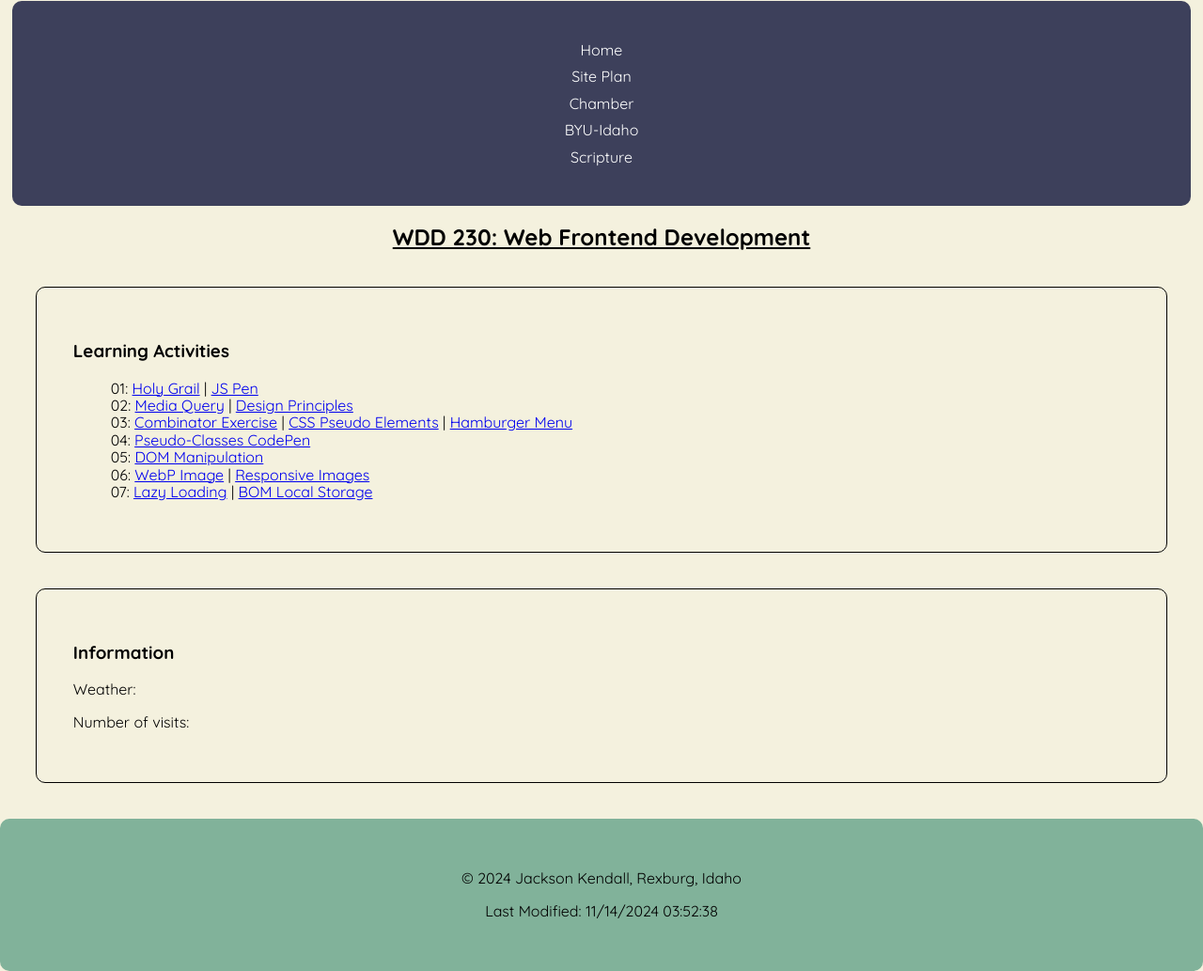
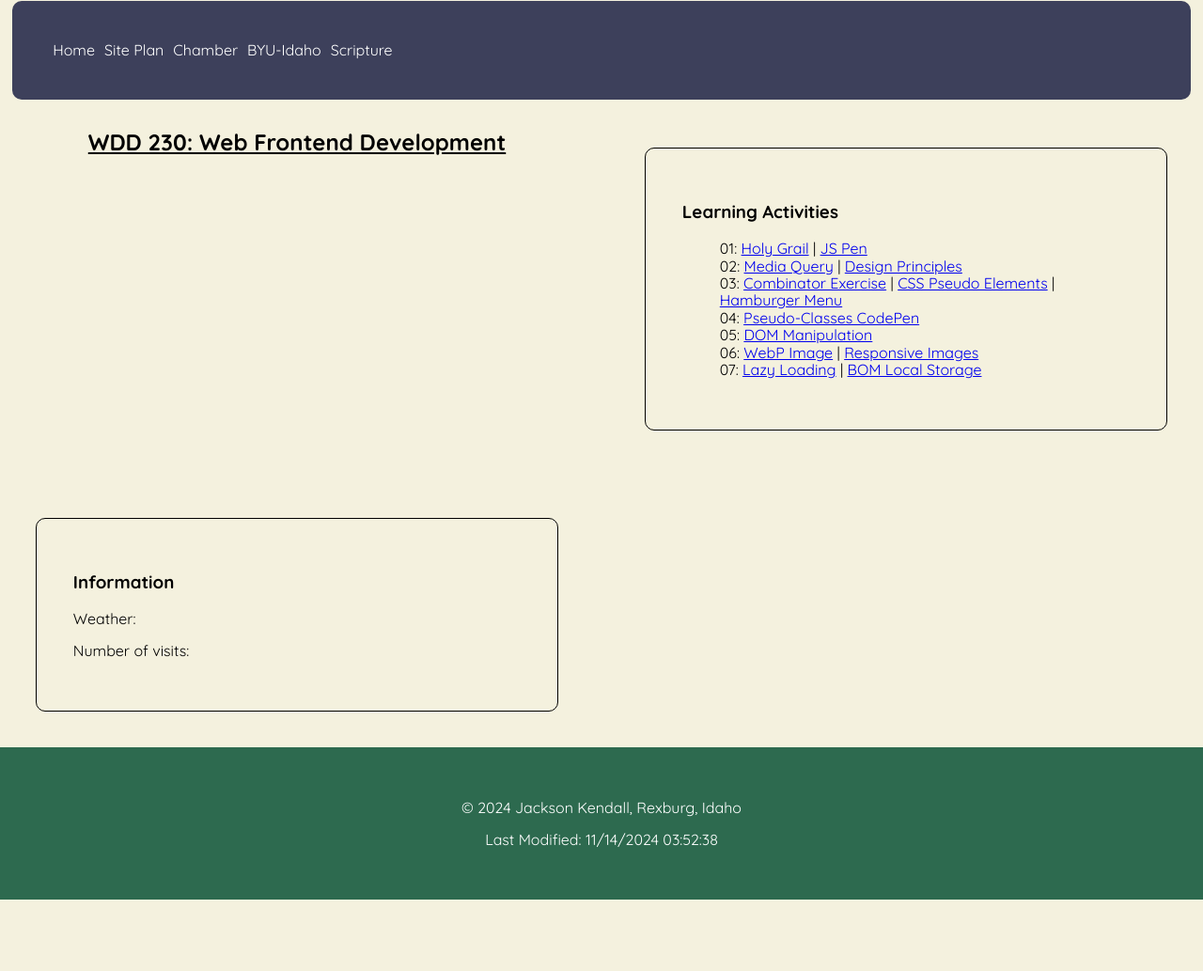
Before and after one commit to jacksonrkendall/wdd230, a plain HTML site: page index.html in a window 1280 px wide. Shown: the part 189-1222 px from the top of the page at 94% size. After the commit the page ends 1146 px from the top, so only its background shows below. Drawn offline with Linux system fonts and the light colour scheme; files that its build step writes are made by us from their sources.

Commit message:
completed lesson09 activity1

```diff
--- a/index.html
+++ b/index.html
@@ -7,13 +7,12 @@
     <title>Jackson Kendall - WDD 230 - Web Frontend Development</title>
     <meta name="description" content="WDD 230 - Web Frontend Development course assignment portal by Jackson Kendall.">
     <meta name="author" content="Jackson Kendall">
-    <link rel="stylesheet" href="styles/normalize.css">
     <link rel="preconnect" href="https://fonts.googleapis.com">
     <link rel="preconnect" href="https://fonts.gstatic.com" crossorigin>
     <link rel="stylesheet" href="styles/normalize.css">
+    <link rel="stylesheet" type="text/css" href="styles/base.css">
+    <link rel="stylesheet" type="text/css" href="styles/larger.css">
     <link href="https://fonts.googleapis.com/css2?family=Quicksand:wght@300..700&display=swap" rel="stylesheet">
-    <link rel="stylesheet" type="text/css" href="styles/base.css">
-    <!-- <link rel="stylesheet" type="text/css" href="styles/larger.css">  -->
     <link rel="icon" href="favicon.ico">
     <meta property="og:title" content="WDD230 Home Page" />
     <meta property="og:type" content="website" />
@@ -42,7 +41,7 @@
             <ul>
                 <li>01: <a href="lesson01/holygrail.html">Holy Grail</a> <span> | </span> <a href="#">JS Pen</a></li>
                 <li>02: <a href="lesson02/media-query.html">Media Query</a><span> | </span><a href="lesson02/design.html">Design Principles</a></li>
-                <li>03: <a href="#">Combinator Exercise</a> <span> | </span> <a href="#">CSS Pseudo Elements</a> <span> | </span><a href="#">Hamburger Menu</a></li>
+                <li>03: <a href="lesson03/css proof.png">Combinator Exercise</a> <span> | </span> <a href="https://codepen.io/jackson-kendall/pen/OJKNZdY">CSS Pseudo Elements</a> <span> | </span><a href="#">Hamburger Menu</a></li>
                 <li>04: <a href="https://codepen.io/jackson-kendall/pen/WNVoBmN">Pseudo-Classes CodePen</a></li>
                 <li>05: <a href="#">DOM Manipulation</a></li>
                 <li>06: <a href="#">WebP Image</a> <span> | </span> <a href="#">Responsive Images</a></li>
--- /dev/null
+++ b/lesson09/styles/prophets.css
@@ -0,0 +1,52 @@
+body {
+    font-family: Arial, sans-serif;
+    margin: 0;
+    padding: 0;
+    display: flex;
+    flex-direction: column;
+    align-items: center;
+}
+
+header {
+    background-color: #4c4eaf;
+    color: white;
+    padding: 1rem;
+    width: 100%;
+    text-align: center;
+    max-width: 100%;
+    box-sizing: border-box;
+}
+
+main {
+    padding: 1rem;
+    display: grid;
+    grid-template-columns: repeat(auto-fit, minmax(300px, 1fr));
+    gap: 1rem;
+    width: 100%;
+    box-sizing: border-box;
+}
+
+section {
+    background-color: rgb(219, 219, 219);
+    margin: 10px;
+    border: 1px solid #ddd;
+    border-radius: 8px;
+    padding: 1rem;
+    text-align: center;
+    min-width: 0;
+}
+
+section img {
+    border-radius: 8px;
+    width: 100%;
+    height: auto;
+}
+
+footer {
+    background-color: #4c4eaf;
+    color: white;
+    padding: 1rem;
+    width: 100%;
+    text-align: center;
+    box-sizing: border-box;
+}
--- a/styles/base.css
+++ b/styles/base.css
@@ -2,7 +2,6 @@
         display: flex;
         align-items: center;
         background-color: #2D6A4F;
-        /* Darker teal for better contrast */
         justify-content: space-evenly;
         padding: 3vw;
         border-radius: 10px;
@@ -28,14 +27,7 @@
 
 
     #profilePic {
-    border-radius: 10%;
-
-    }
-
-    nav {
-        display: none;
     border-radius: 10px;
-        margin: 1vw;
     }
 
     nav {
@@ -44,6 +36,8 @@
         text-align: center;
         background-color: #3D405B;
         padding: 3vw;
+        border-radius: 10px;
+        margin: 1vw;
     }
 
 
@@ -54,7 +48,6 @@
     }
 
     nav a:hover {
-        /* for hovering on nav elements */
         color: white;
     }
 
@@ -73,7 +66,7 @@
 
     footer {
         text-align: center;
-        background-color: #81B29A;
-        border-radius: 10px;
+        background-color: #2D6A4F;
         padding: 3vw;
+        color: white;
     }
--- a/styles/larger.css
+++ b/styles/larger.css
@@ -1,12 +1,11 @@
 @media (min-width: 600px) {
-
     nav {
         flex-direction: row;
     }
 
-
-
-
-
-
+    main {
+        display: grid;
+        grid-template-columns: 1fr 1fr;
+        gap: 1rem;
+    }
 }
```
Also changed, not shown: lesson09/prophets.html (added, +24 -0 lines), lesson09/scripts/prophets.js (added, +38 -0 lines), lesson03/css proof.png (renamed from images/css proof.png). Lines whose indentation alone changed are shown as unchanged.
